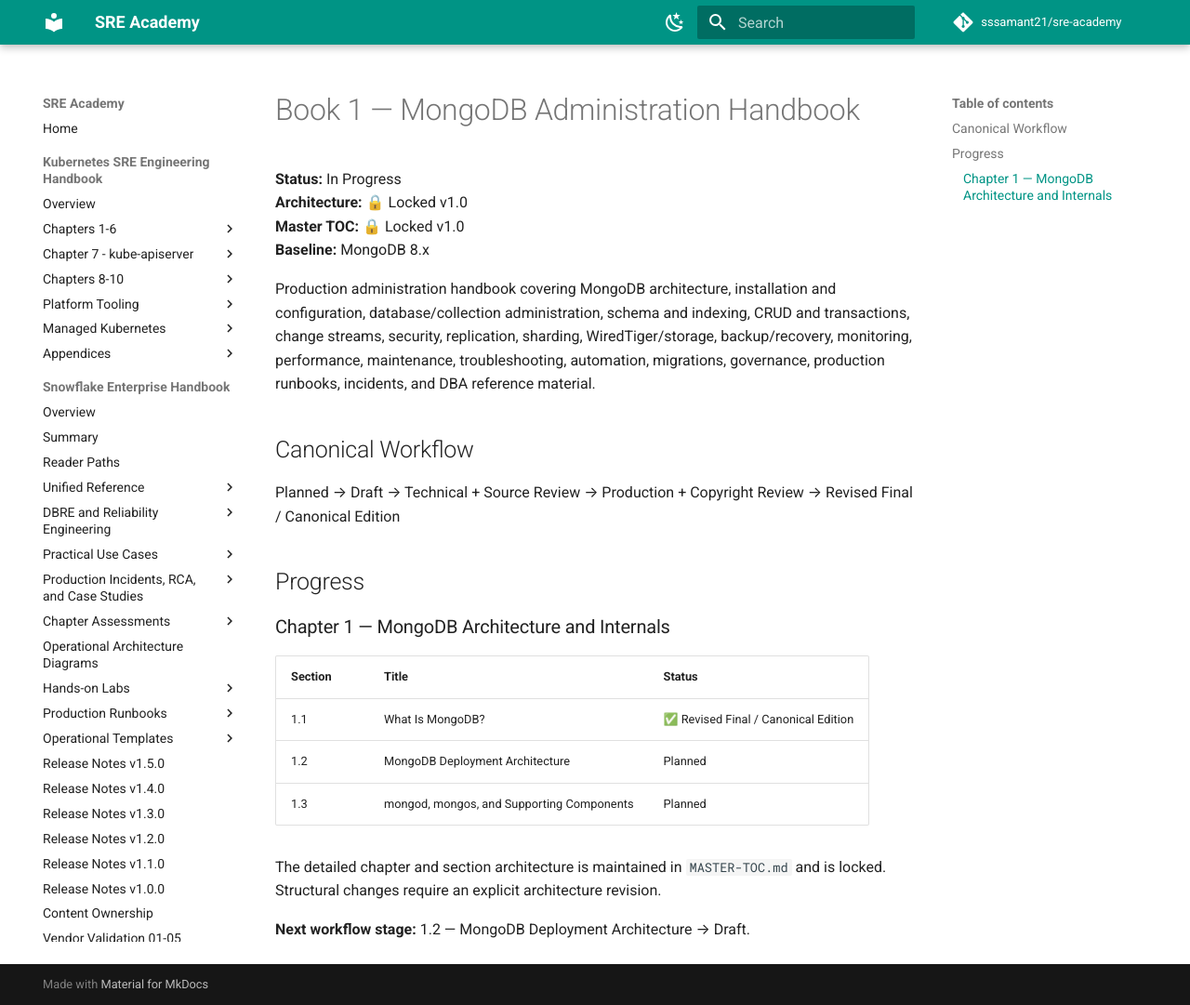
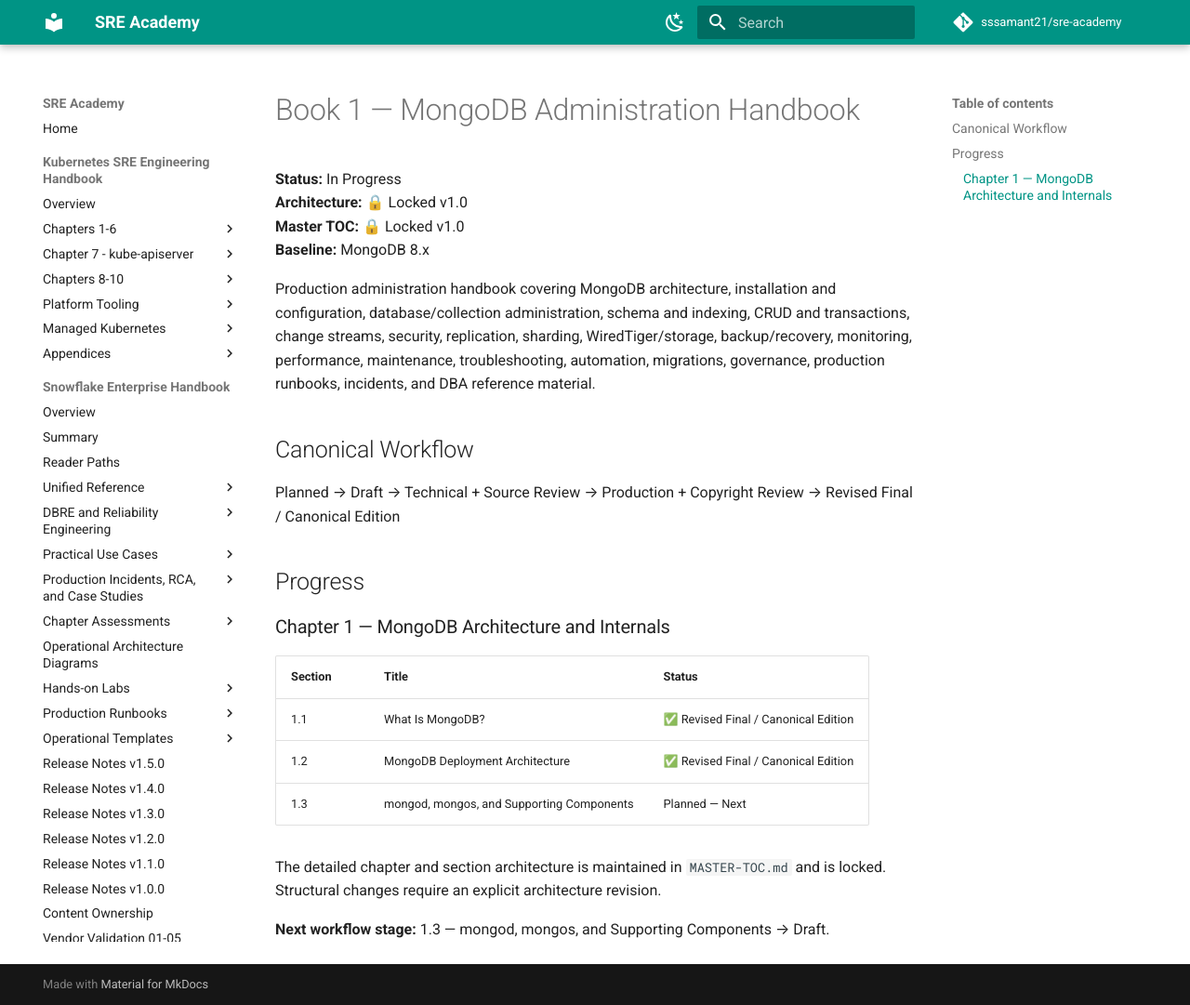
Before and after one commit to sssamant21/sre-academy, an MkDocs documentation site: the page built from docs/books/mongodb/mongodb-administration-handbook/README.md, in a window 1280 px wide and 1081 px high. Shown: the whole window at 93% size. Built offline with MkDocs 1.6.1 and Material for MkDocs 9.7.7, drawn with Linux system fonts in a browser that asks for light colours; comment, search, counter and statistics services are not loaded.

Commit message:
docs(mongodb): advance Book 1 after canonical section 1.2

```diff
--- a/docs/books/mongodb/mongodb-administration-handbook/README.md
+++ b/docs/books/mongodb/mongodb-administration-handbook/README.md
@@ -18,9 +18,9 @@
 | Section | Title | Status |
 |---|---|---|
 | 1.1 | What Is MongoDB? | ✅ Revised Final / Canonical Edition |
-| 1.2 | MongoDB Deployment Architecture | Planned |
-| 1.3 | mongod, mongos, and Supporting Components | Planned |
+| 1.2 | MongoDB Deployment Architecture | ✅ Revised Final / Canonical Edition |
+| 1.3 | mongod, mongos, and Supporting Components | Planned — Next |
 
 The detailed chapter and section architecture is maintained in `MASTER-TOC.md` and is locked. Structural changes require an explicit architecture revision.
 
-**Next workflow stage:** 1.2 — MongoDB Deployment Architecture → Draft.
+**Next workflow stage:** 1.3 — mongod, mongos, and Supporting Components → Draft.
```
